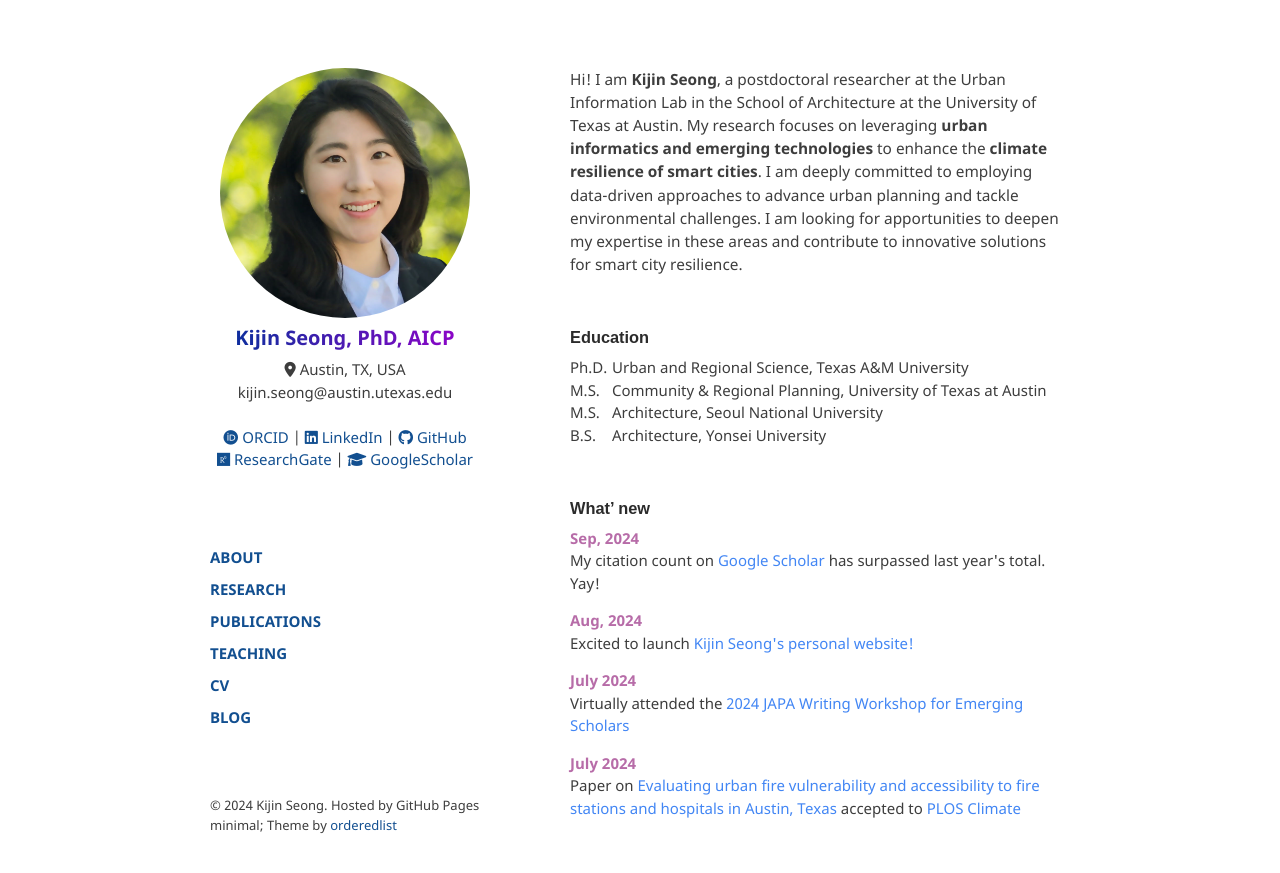
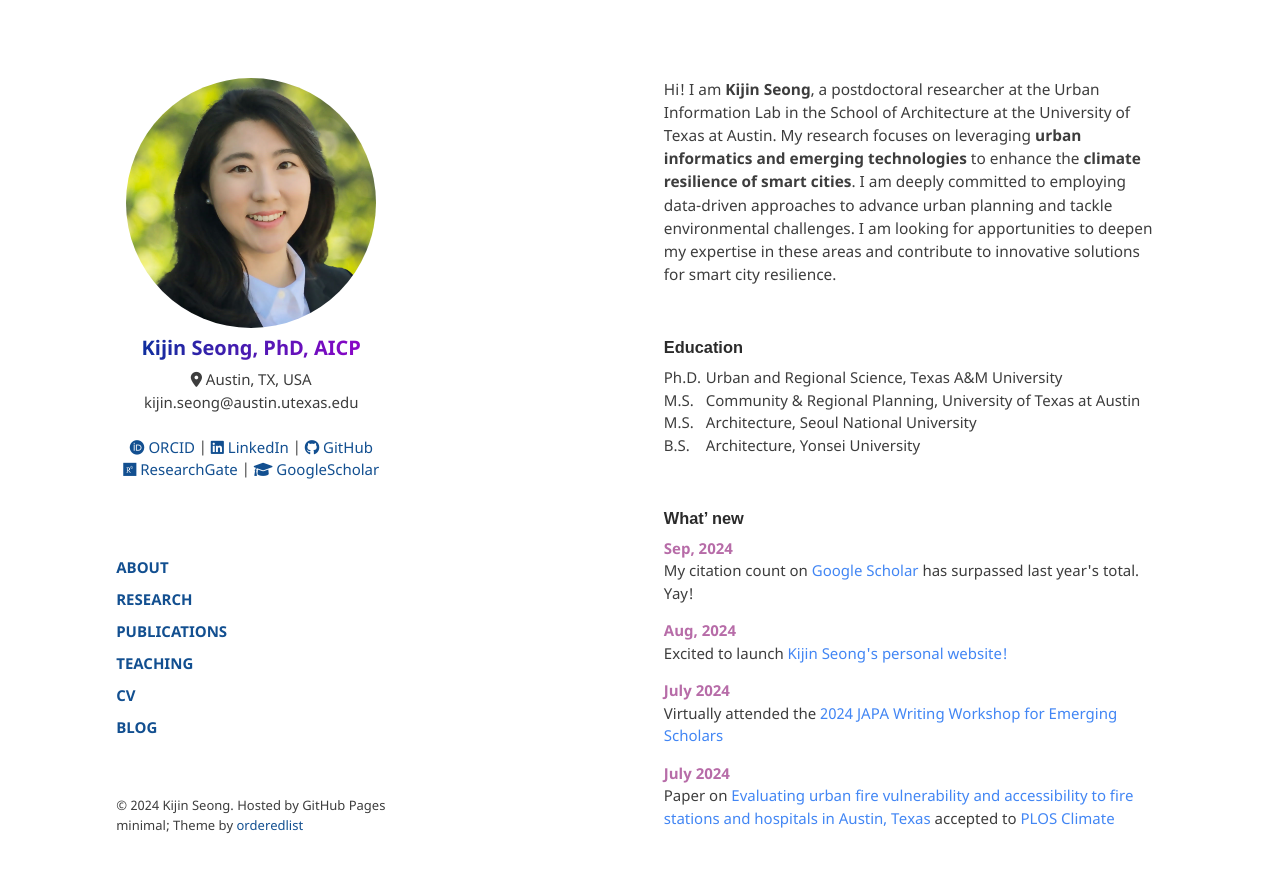
Before and after one commit to kijinseong/kijinseong.github.io, a Jekyll site: the page built from index.md, in a window 1280 px wide. Shown: the top 873 px of the page. Built offline with Jekyll 4.4.1, drawn with Linux system fonts in a browser that asks for light colours.

Commit message:
Change width

```diff
--- a/_layouts/default.html
+++ b/_layouts/default.html
@@ -25,9 +25,11 @@
 
           /* Global style to set the maximum width for all pages */
           .wrapper {
-              max-width: 1500px;  /* Set your desired maximum width */
-              margin: 10 auto;    /* Center the container horizontally */
-              padding: 0;     /* Add padding for better readability */
+            width: 90%;
+            max-width: 1400px;  /* Set your desired maximum width */
+            min-width: 800px;
+            margin: 0 auto;    /* Center the content horizontally */
+            padding: 20px;     /* Add padding for better readability */
           }
     </style>
 
--- a/assets/css/style.scss
+++ b/assets/css/style.scss
@@ -29,9 +29,11 @@ a:hover {
 
 // Custom styles to adjust the content width
 .wrapper {
-    max-width: 1500px;  // Change this to your desired width
-    margin: 10px auto;     // Center the content
-    padding: 0px;      // Optional: Add padding to the sides
+    width: 90%;
+    max-width: 1400px;  /* Set your desired maximum width */
+    min-width: 800px;
+    margin: 0 auto;    /* Center the content horizontally */
+    padding: 20px;     /* Add padding for better readability */
 }
 
 .text-colored {
```
Also changed, not shown: pages/publications.md (+5 -3 lines).
